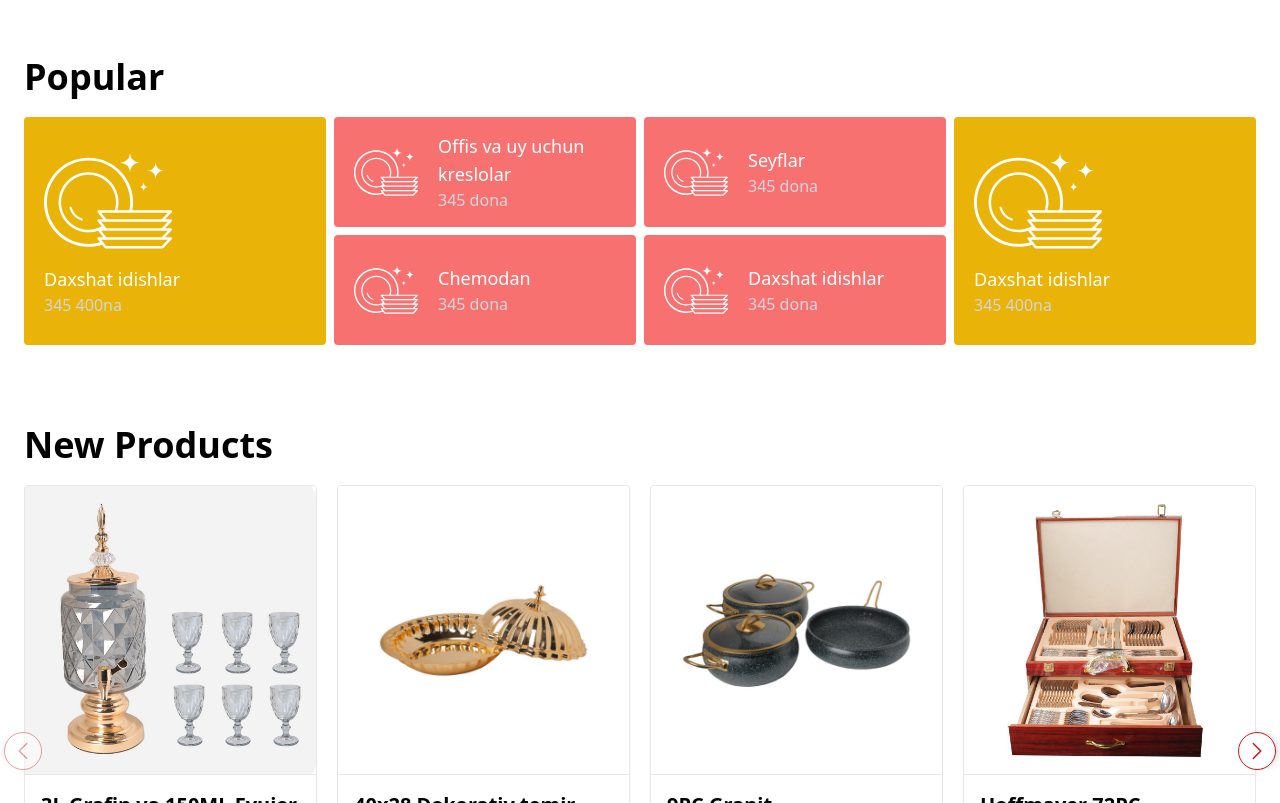
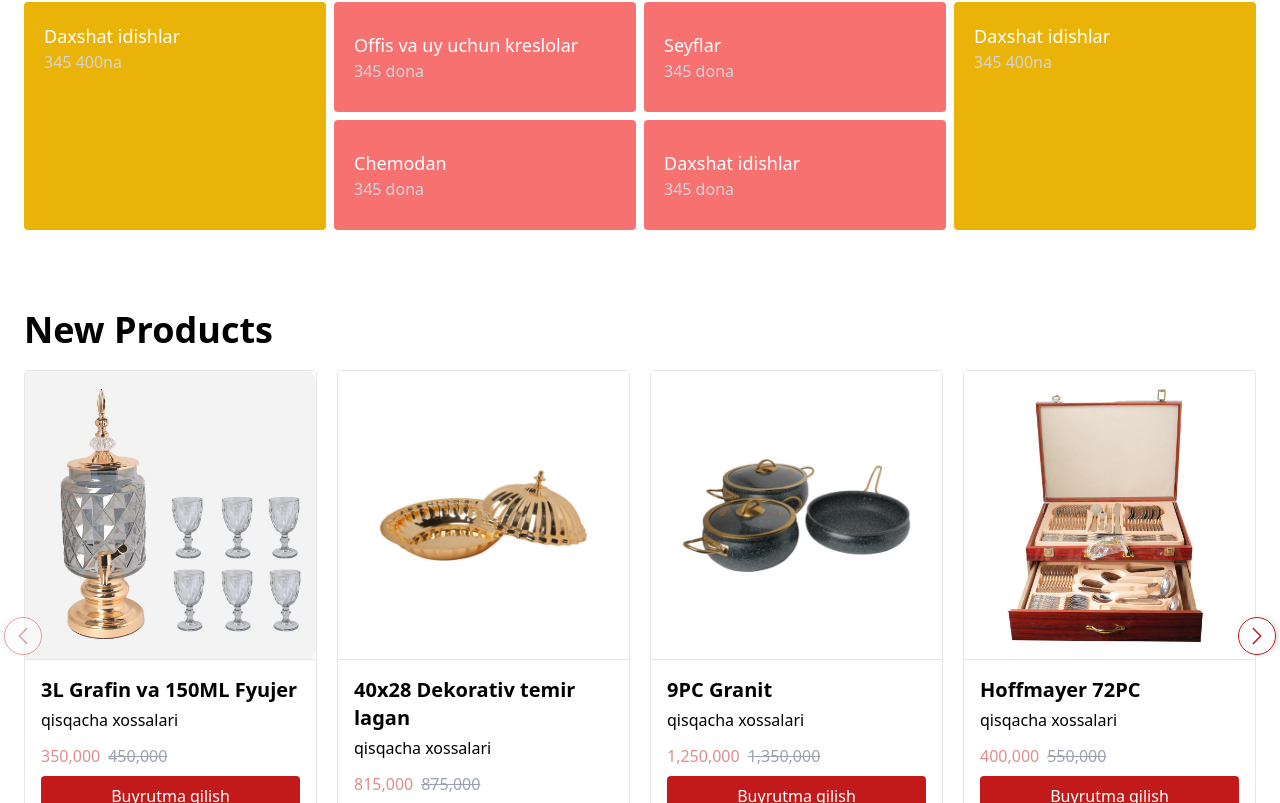
Before and after one commit to JonathanBek0501/MegaHome, a Nuxt app: page / in a window 1280 px wide. Shown: the part 1337-2140 px from the top of the page. Built offline with nearby package versions, Linux system fonts and the light colour scheme.

Commit message:
hero sizing

```diff
--- a/components/Page/Home/Delivery.vue
+++ b/components/Page/Home/Delivery.vue
@@ -1,5 +1,5 @@
 <template>
-    <section class="pt-10">
+    <section class="pt-10 overflow-hidden">
         <div class="relative overflow-hidden bg-brand text-white py-2 sm:py-4">
             <div class="running-text">
               <span class="marquee-text text-xl sm:text-2xl">
--- a/components/Page/Home/Hero.vue
+++ b/components/Page/Home/Hero.vue
@@ -13,7 +13,7 @@
       :navigation="true"
       :modules="modules"
       @autoplayTimeLeft="onAutoplayTimeLeft"
-      class="mySwiper sm:custom-h-desc custom-h-mob"
+      class="mySwiper h-40 sm:h-80 lg:h-[500px]"
     >
       <swiper-slide>
         <div class="relative w-full h-full">
--- a/components/Page/Home/Populars.vue
+++ b/components/Page/Home/Populars.vue
@@ -1,12 +1,12 @@
 <template>
-    <div class="max-w-7xl mx-auto py-10 px-6">
+    <div class="max-w-7xl mx-auto py-10 px-4 sm:px-6">
         <h2 class="text-4xl font-bold pb-5">
             Popular
         </h2>
 
-        <div class="grid sm:grid-cols-2 md:grid-cols-3 lg:grid-cols-4 grid-rows-[110px_110px] gap-2">
+        <div class="grid grid-cols-2 md:grid-cols-3 lg:grid-cols-4 grid-rows-[110px_110px] gap-2">
             <div class="relative group overflow-hidden lg:row-span-2 flex items-center gap-5 lg:block rounded bg-yellow-500 hover:shadow-brand transition-all ease-in-out p-5">
-                <img src="/dishes.svg" alt="dishes" class="w-16 lg:w-32">
+                <img src="/dishes.svg" alt="dishes" class="hidden w-16 lg:w-32">
 
                 <div>
                     <h3 class="text-white font-medium text-lg">
@@ -30,7 +30,7 @@
                 </div>
             </div>
             <a href="#" class="flex items-center gap-5 rounded bg-red-400 hover:shadow-brand transition-all ease-in-out p-5">
-                <img src="/dishes.svg" alt="dishes" class="w-16">
+                <img src="/dishes.svg" alt="dishes" class="hidden w-16">
 
                 <div>
                     <h3 class="text-white font-medium text-lg">
@@ -42,7 +42,7 @@
                 </div>
             </a>
             <a href="#" class="flex items-center gap-5 rounded bg-red-400 hover:shadow-brand transition-all ease-in-out p-5">
-                <img src="/dishes.svg" alt="dishes" class="w-16">
+                <img src="/dishes.svg" alt="dishes" class="hidden w-16">
 
                 <div>
                     <h3 class="text-white font-medium text-lg">
@@ -54,7 +54,7 @@
                 </div>
             </a>
             <div class="relative group overflow-hidden lg:row-span-2 flex items-center gap-5 lg:block rounded bg-yellow-500 hover:shadow-brand transition-all ease-in-out p-5">
-                <img src="/dishes.svg" alt="dishes" class="w-16 lg:w-32">
+                <img src="/dishes.svg" alt="dishes" class="hidden w-16 lg:w-32">
 
                 <div>
                     <h3 class="text-white font-medium text-lg">
@@ -78,7 +78,7 @@
                 </div>
             </div>
             <a href="#" class="flex items-center gap-5 rounded bg-red-400 hover:shadow-brand transition-all ease-in-out p-5">
-                <img src="/dishes.svg" alt="dishes" class="w-16">
+                <img src="/dishes.svg" alt="dishes" class="hidden w-16">
 
                 <div>
                     <h3 class="text-white font-medium text-lg">
@@ -90,7 +90,7 @@
                 </div>
             </a>
             <a href="#" class="flex items-center gap-5 rounded bg-red-400 hover:shadow-brand transition-all ease-in-out p-5">
-                <img src="/dishes.svg" alt="dishes" class="w-16">
+                <img src="/dishes.svg" alt="dishes" class="hidden w-16">
 
                 <div>
                     <h3 class="text-white font-medium text-lg">
--- a/components/theHeader.vue
+++ b/components/theHeader.vue
@@ -1,7 +1,7 @@
 <template>
     <header>
         <div class="flex justify-center p-4">
-            <img class="w-52 sm:w-80" src="/megahome-text.png" alt="">
+            <img class="w-40 sm:w-80" src="/megahome-text.png" alt="">
         </div>
 
         <div class="bg-brand hidden">
```
